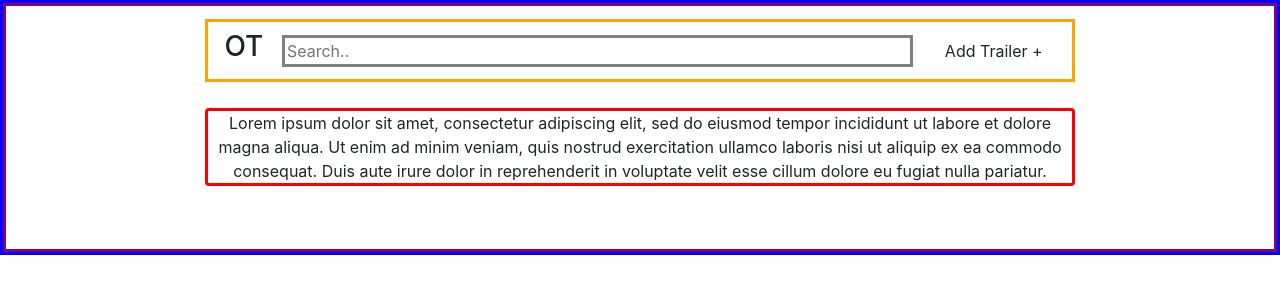
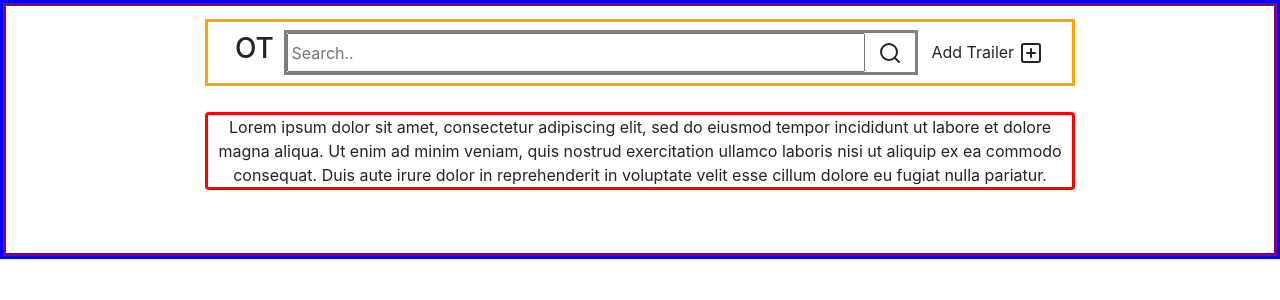
Before and after one commit to Dom-888/Third-Milestone-Project, a Flask app: page / in a window 1280 px wide. Shown: the top 300 px of the page. Run offline with Flask 2, Linux system fonts and the light colour scheme; some libraries are stand-ins or nearby versions.

Commit message:
Import Feather Icons

```diff
--- a/static/css/style.css
+++ b/static/css/style.css
@@ -1,53 +1,75 @@
+
+/*---------------Bootstrap grid---------------*/
 
 .container-fluid{
     border: solid blue;
     text-align: center;
 }
 
+.row {
+    border: solid purple;
+    padding: 0 4% 4%;
+}
+
+.col,.col-12,.col-md-6,.col-xl-4{
+    /* border: solid transparent; */
+    padding: 0;
+}
 
 /*---------------Navbar---------------*/
 
 .navbar {
     border: solid orange;
+    display: flex;
     /* height: 50px; */
     margin: 1vw 1vw 2vw;
 }
 
 
 .logo {
-
+     width: 60px;
 }
 
 .searchbar {
+    flex-grow: 1;
     border: solid gray;
-    width: calc(100% - 200px);
+    display: flex;
+}
+
+.searchbar input {
+    flex-grow: 1;
 }
 
 .btn-add-trailer {
-
+    float: right;
 }
 
-
-.col,.col-12,.col-md-6,.col-xl-4{
-    /* border: solid transparent; */
-    padding: 0;
-}
+/*---------------Intro---------------*/
 
 
 .intro {
 
 }
 
-
+/*---------------Cards---------------*/
 
 .card {
     border: solid red;
     margin: 1vw;
 }
 
-.row {
-    border: solid purple;
-    padding: 0 4% 4%;
+.card-header {
+    /* overflow: auto; */
+}
+
+.movie-title {
+    vertical-align: middle;
+    margin: auto;
+    float: left;
+}
+
+.btn-edit {
+    float: right;
 }
 
 .ytb-video-wrapper {
--- a/static/js/script.js
+++ b/static/js/script.js
@@ -0,0 +1,2 @@
+// Replace all elements that have a data-feather attribute with a Feather icon
+feather.replace()
--- a/templates/index.html
+++ b/templates/index.html
@@ -21,9 +21,6 @@
 
 <body>
 
-
-
-
 	<div class="container-fluid">
 		<div class="row justify-content-center">
 
@@ -32,8 +29,11 @@
 				<div class="col-12">
 					<div class="navbar">
 						<h3 class="logo">OT</h3>
-						<input class="searchbar" type="text" placeholder="Search..">
-						<button type="button" class="btn btn-add-trailer">Add Trailer +</button>
+						<div class="searchbar">
+							<input type="text" placeholder="Search..">
+							<button type="button" class="btn btn-add-search"><i data-feather="search"></i></button>
+						</div>
+						<button type="button" class="btn btn-add-trailer">Add Trailer <i data-feather="plus-square"></i></button>
 					</div>
 
 					<!-- Site description -->
@@ -57,7 +57,10 @@
 				<div class="card">
 					{% for key, value in doc.items() %}
 					{% if  key == "title" %}
-					<p>{{ value }}</p>
+					<div class="card-header">
+						<p class="movie-title">{{ value }}</p>
+						<button type="button" class="btn btn-edit"><i data-feather="edit"></i></button>
+					</div>
 					{% endif %}
 					{% if  key == "url" %}
 					<div class="ytb-video-wrapper">
@@ -79,6 +82,7 @@
 	</div>
 
 	<!-- Scripts -->
+	<script src="https://cdn.jsdelivr.net/npm/feather-icons/dist/feather.min.js"></script>
 	<script src="static/js/script.js"></script>
 	<!-- In case of multi-page layout: -->
 	<!-- <link href="{{ url_for('static', filename='js/script.js') }}" /> -->
```
